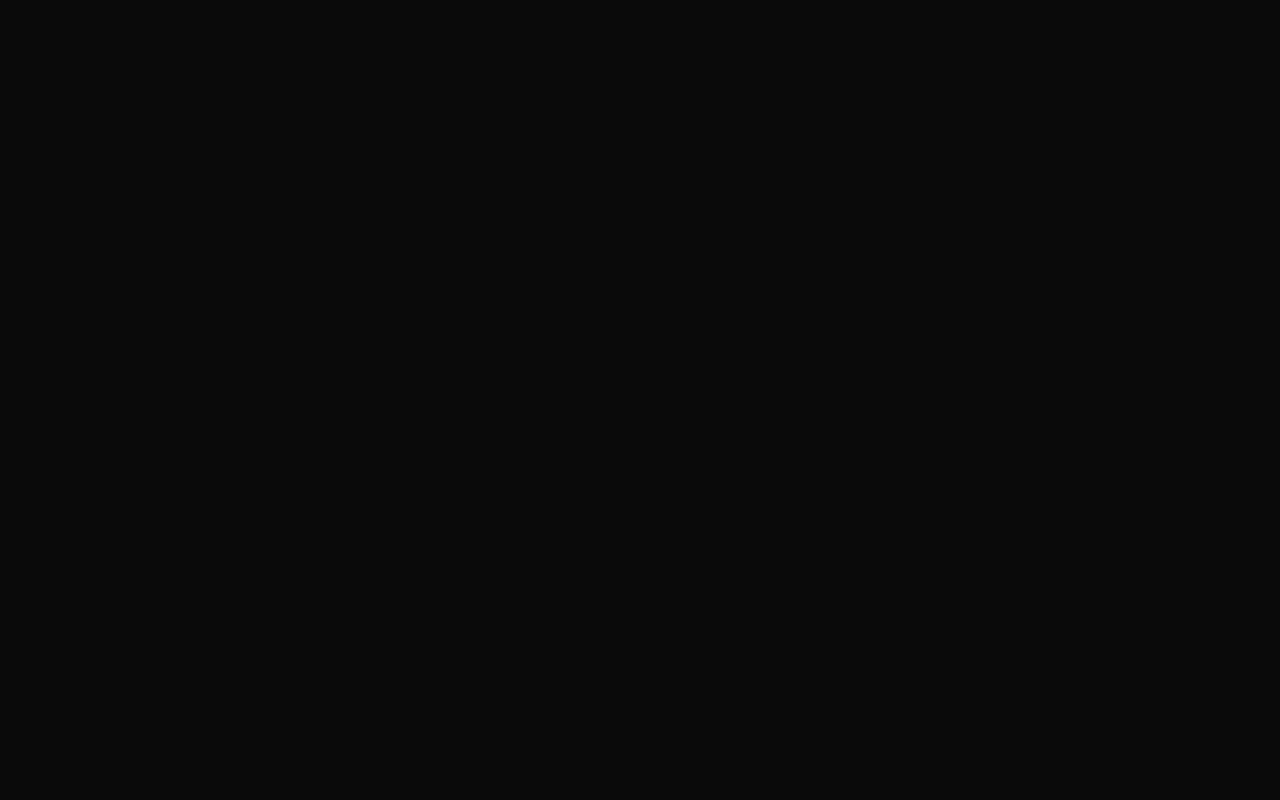
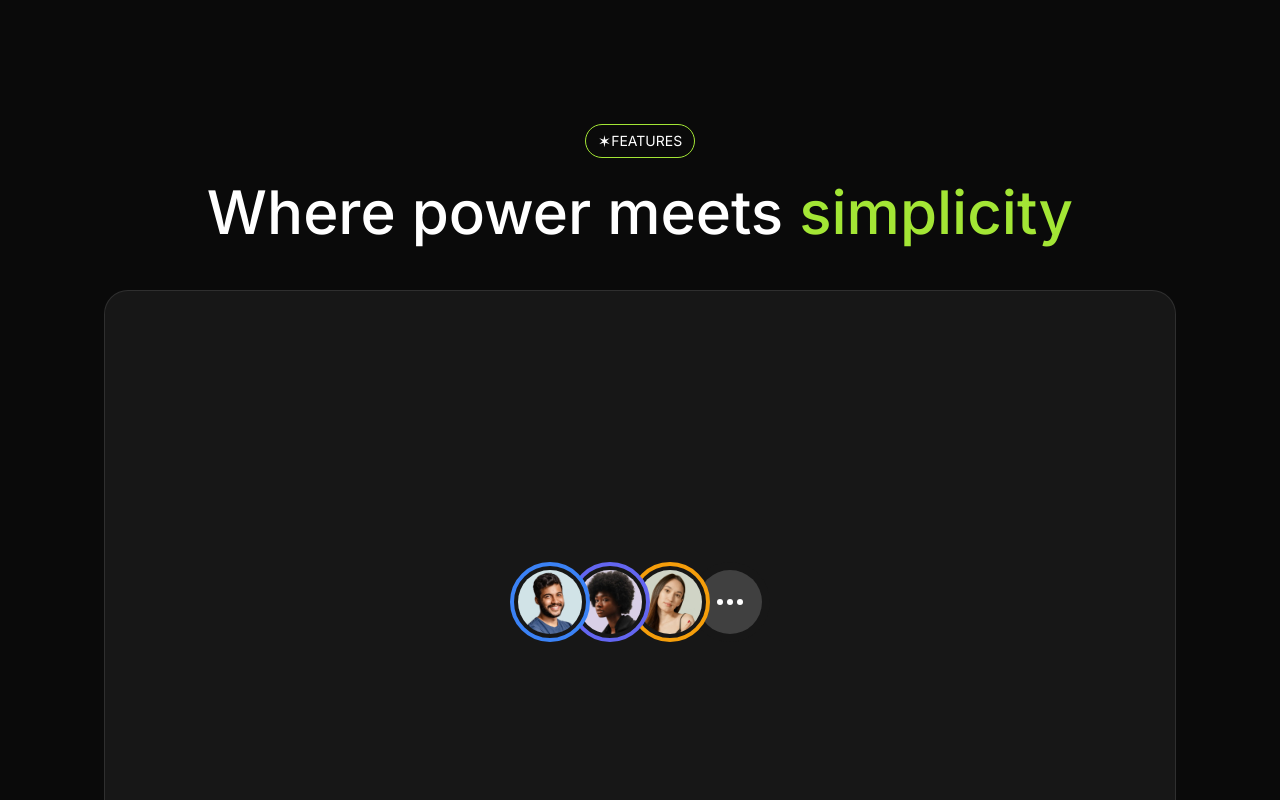
Before and after one commit to satyajitgiram/sass-landing-page, a Next.js app: page / in a window 1280 px wide. Shown: the part 2000-2800 px from the top of the page. Before the commit the page ends 2028 px from the top, so only its background shows below. Built offline with nearby package versions, Linux system fonts and the light colour scheme.

Commit message:
created one feature card

```diff
--- a/src/app/page.tsx
+++ b/src/app/page.tsx
@@ -1,3 +1,4 @@
+import Features from "@/sections/Features";
 import Hero from "@/sections/Hero";
 import Introduction from "@/sections/Introduction";
 import LogoTicker from "@/sections/LogoTicker";
@@ -10,6 +11,7 @@
             <Hero />
             <LogoTicker />
             <Introduction />
+            <Features />
         </>
     );
 
--- /dev/null
+++ b/src/components/Avatar.tsx
@@ -0,0 +1,12 @@
+import { HTMLAttributes } from "react";
+import { twMerge } from "tailwind-merge";
+
+export default function Avatar(props:HTMLAttributes<HTMLDivElement>){
+    const {className, children, ...otherProps} = props;
+    return(
+        <div className={twMerge("size-20 rounded-full overflow-hidden border-4 border-blue-500 p-1 bg-neutral-900", className)} {...otherProps}>
+            {children}
+        </div>
+
+    )
+}
--- /dev/null
+++ b/src/components/FeatureCard.tsx
@@ -0,0 +1,13 @@
+export default function FeatureCard(props:{title: string; description:string, children?:React.ReactNode}){
+    const {title, description, children} = props;
+
+    return (
+    <div className="bg-neutral-900 border border-white/10 p-6 rounded-3xl">
+        <div className="aspect-video">{children}</div>
+        <div >
+            <h3 className="text-3xl font-medium mt-6">{title}</h3>
+            <p className="text-white/50 mt-2">{description}</p>
+        </div>
+    </div>
+    )
+}
--- a/src/sections/Features.tsx
+++ b/src/sections/Features.tsx
@@ -1,3 +1,11 @@
+import FeatureCard from "@/components/FeatureCard";
+import Tag from "@/components/Tag";
+import avatar1 from '@/assets/images/avatar-ashwin-santiago.jpg'
+import avatar2 from '@/assets/images/avatar-lula-meyers.jpg'
+import avatar3 from '@/assets/images/avatar-florence-shaw.jpg'
+import Image from "next/image";
+import Avatar from "@/components/Avatar";
+
 const features = [
     "Asset Library",
     "Code Preview",
@@ -9,12 +17,46 @@
 ];
 
 export default function Features() {
-    return <div>
-        {features.map((feature: string, index: number) => (
-            <div key={index} className="mb-8">
-                <h3 className="text-lg font-bold mb-2">{feature}</h3>
-                <p>Our {feature} feature is the best in the industry. It will blow your mind.</p>
+    return (
+    <section className="py-24">
+        <div className="container">
+            <div className="flex justify-center">
+            <Tag>Features</Tag>
             </div>
-        ))}
-    </div>;
+            <h2 className="text-6xl font-medium text-center mt-6">Where power meets <span className="text-lime-400">simplicity</span></h2>
+            <div className="mt-12 grid grid-cols-1 gap-8">
+                <FeatureCard title="Real-Time Collaboration" description="Work together seamlessly with conflict free editing">
+                    <div className="aspect-video flex justify-center items-center">
+                        <Avatar className="z-50">
+                            <Image src={avatar1} alt="avatar 1" className="rounded-full"/>
+                        </Avatar>
+                        <Avatar className="-ml-5 border-indigo-500 z-40">
+                            <Image src={avatar2} alt="avatar 2" className="rounded-full"/>
+                        </Avatar>
+                        <Avatar className="-ml-5 border-amber-500 z-30">
+                            <Image src={avatar3} alt="avatar 3" className="rounded-full"/>
+                        </Avatar>
+                        <Avatar className="-ml-5 border-transparent">
+                            <div className="size-full bg-neutral-700 rounded-full inline-flex justify-center items-center gap-1">
+                                {Array.from({length: 3}).map((_, index) => (
+                                    <span key={index} className="size-1.5 rounded-full bg-white inline-flex"></span>
+                                ))}
+                            </div>
+                        </Avatar>
+                    </div>
+                </FeatureCard>
+                <FeatureCard title="Interactive Prototyping" description="Engage your clients with prototypes that reaches to user actions"></FeatureCard>
+                <FeatureCard title="Keyboard Quick Actions" description="Powerfull commands to help you create designs more quickly"></FeatureCard>
+            </div>
+            <div>
+                {features.map((feature, index) =>(
+                    <div key={index}>
+                        <span></span>
+                        <span>{feature}</span>
+                    </div>
+                ))}
+            </div>
+        </div>
+    </section>
+    )
 }
```
